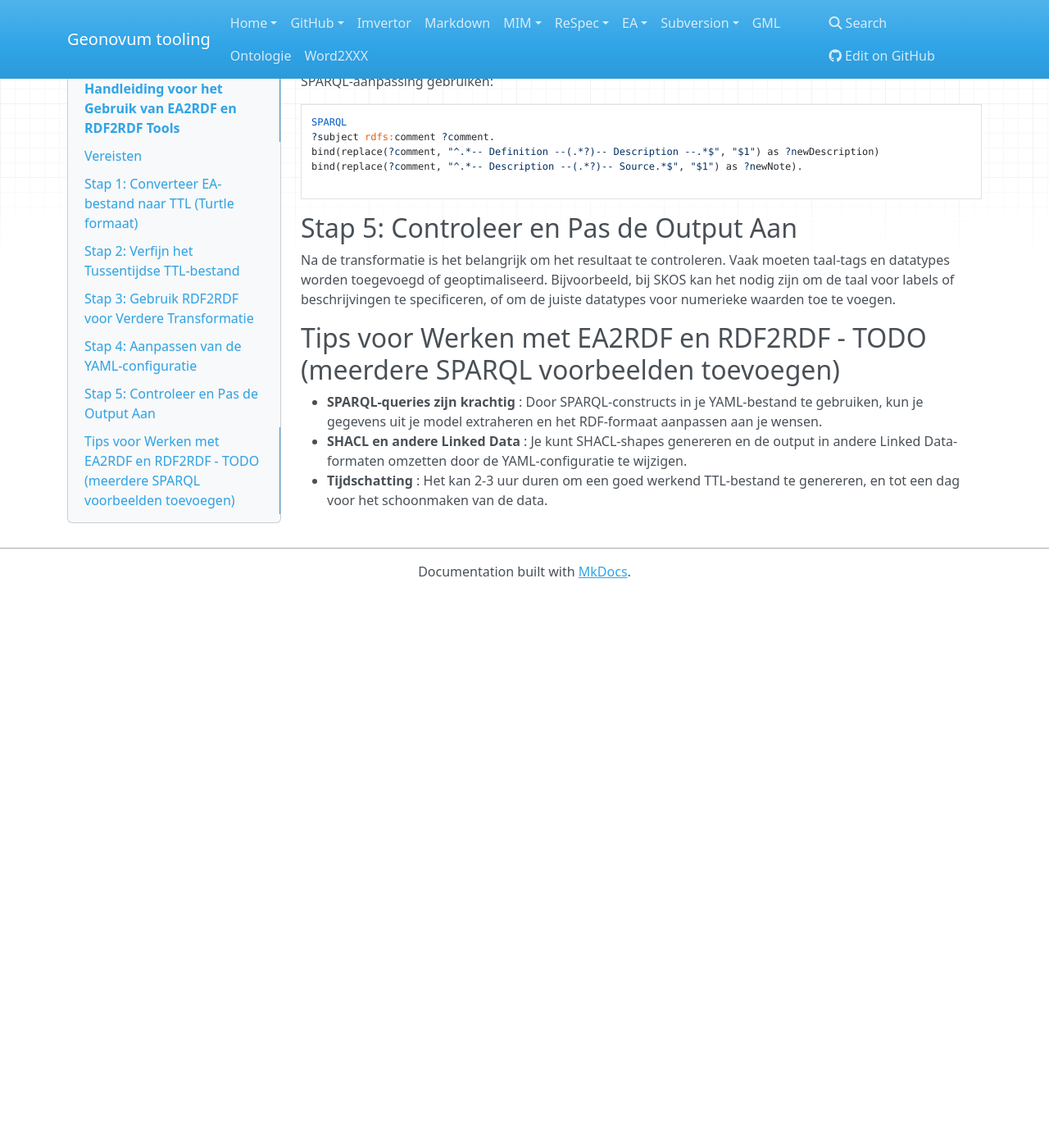
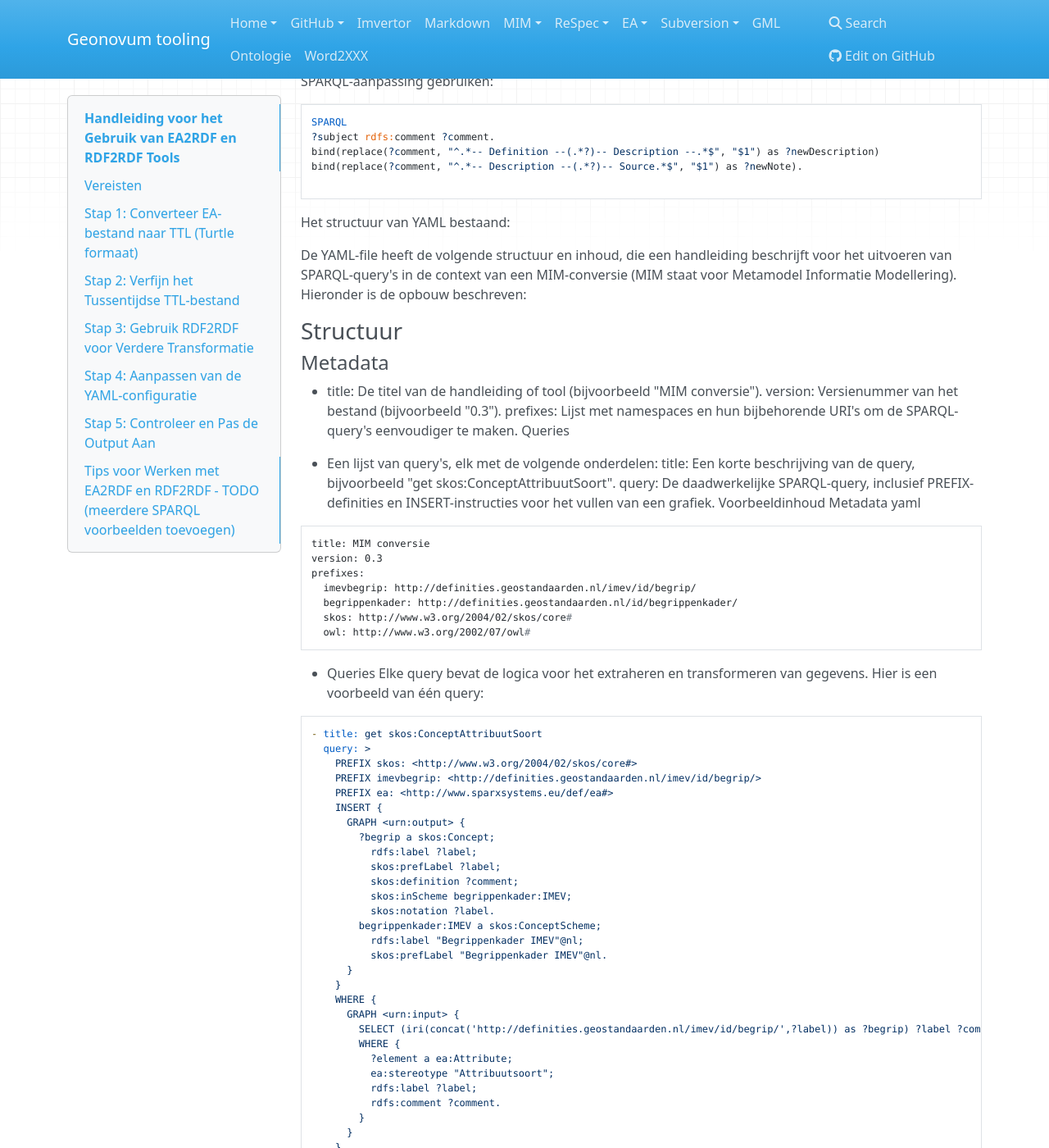
Before and after one commit to Geonovum/handleiding-tooling, an MkDocs documentation site: the page built from docs/UML-to-RDF.md, in a window 1280 px wide and 1400 px high, scrolled down 1422 px. Shown: the whole window at 82% size. Built offline with MkDocs 1.6.1, drawn with Linux system fonts in a browser that asks for light colours; nearby versions of some CDN libraries; before the commit the page ends 2147 px from its top, so only the background shows below that; some of the changed text lies outside the part shown.

Commit message:
ADDED:beschrijving van Yaml en SPARQL

````diff
--- a/docs/UML-to-RDF.md
+++ b/docs/UML-to-RDF.md
@@ -56,6 +56,122 @@
 bind(replace(?comment, "^.*-- Description --(.*?)-- Source.*$", "$1") as ?newNote).
 
 ```
+Het structuur van YAML bestaand:
+
+De YAML-file heeft de volgende structuur en inhoud, die een handleiding beschrijft voor het uitvoeren van SPARQL-query's in de context van een MIM-conversie (MIM staat voor Metamodel Informatie Modellering). Hieronder is de opbouw beschreven:
+
+### Structuur
+#### Metadata
+
+- title: De titel van de handleiding of tool (bijvoorbeeld "MIM conversie").
+version: Versienummer van het bestand (bijvoorbeeld "0.3").
+prefixes: Lijst met namespaces en hun bijbehorende URI's om de SPARQL-query's eenvoudiger te maken.
+Queries
+
+- Een lijst van query's, elk met de volgende onderdelen:
+title: Een korte beschrijving van de query, bijvoorbeeld "get skos:ConceptAttribuutSoort".
+query: De daadwerkelijke SPARQL-query, inclusief PREFIX-definities en INSERT-instructies voor het vullen van een grafiek.
+Voorbeeldinhoud
+Metadata
+yaml
+```
+title: MIM conversie
+version: 0.3
+prefixes:
+  imevbegrip: http://definities.geostandaarden.nl/imev/id/begrip/
+  begrippenkader: http://definities.geostandaarden.nl/id/begrippenkader/
+  skos: http://www.w3.org/2004/02/skos/core#
+  owl: http://www.w3.org/2002/07/owl#
+```
+- Queries
+Elke query bevat de logica voor het extraheren en transformeren van gegevens. Hier is een voorbeeld van één query:
+
+```YAML
+- title: get skos:ConceptAttribuutSoort
+  query: >
+    PREFIX skos: <http://www.w3.org/2004/02/skos/core#>
+    PREFIX imevbegrip: <http://definities.geostandaarden.nl/imev/id/begrip/>
+    PREFIX ea: <http://www.sparxsystems.eu/def/ea#>
+    INSERT {
+      GRAPH <urn:output> {
+        ?begrip a skos:Concept;
+          rdfs:label ?label;
+          skos:prefLabel ?label;
+          skos:definition ?comment;
+          skos:inScheme begrippenkader:IMEV;
+          skos:notation ?label.
+        begrippenkader:IMEV a skos:ConceptScheme;
+          rdfs:label "Begrippenkader IMEV"@nl;
+          skos:prefLabel "Begrippenkader IMEV"@nl.
+      }
+    }
+    WHERE {
+      GRAPH <urn:input> {
+        SELECT (iri(concat('http://definities.geostandaarden.nl/imev/id/begrip/',?label)) as ?begrip) ?label ?comment
+        WHERE {
+          ?element a ea:Attribute;
+          ea:stereotype "Attribuutsoort";
+          rdfs:label ?label;
+          rdfs:comment ?comment.
+        }
+      }
+    }
+```
+Deze structuur is bedoeld om gegevens uit een bron te halen en om te zetten naar SKOS-concepten in een RDF-graaf.
+
+
+### Structuur van de SPARQL-query
+- Prefixes
+Deze sectie definieert namespaces die in de query worden gebruikt. Prefixes maken de query compacter door URI's af te korten.
+Voorbeeld:
+
+```sparql
+PREFIX skos: <http://www.w3.org/2004/02/skos/core#>
+PREFIX imevbegrip: <http://definities.geostandaarden.nl/imev/id/begrip/>
+```
+
+- INSERT-sectie
+In deze sectie wordt gedefinieerd welke triples moeten worden toegevoegd aan een doelgraaf (GRAPH <urn:output>). De structuur van de RDF-triples (subject, predicate, object) is hier beschreven.
+Voorbeeld:
+
+```sparql
+INSERT {
+  GRAPH <urn:output> {
+    ?begrip a skos:Concept;
+      rdfs:label ?label;
+      skos:prefLabel ?label;
+      skos:definition ?comment;
+      skos:inScheme begrippenkader:IMEV;
+      skos:notation ?label.
+    begrippenkader:IMEV a skos:ConceptScheme;
+      rdfs:label "Begrippenkader IMEV"@nl;
+      skos:prefLabel "Begrippenkader IMEV"@nl.
+  }
+}
+```
+
+- WHERE-sectie
+Hier wordt beschreven welke data uit de bron moet worden opgehaald en welke voorwaarden gelden voor de selectie.
+Voorbeeld:
+
+```sparql
+WHERE {
+  GRAPH <urn:input> {
+    SELECT (iri(concat('http://definities.geostandaarden.nl/imev/id/begrip/', ?label)) AS ?begrip) ?label ?comment
+    WHERE {
+      ?element a ea:Attribute;
+      ea:stereotype "Attribuutsoort";
+      rdfs:label ?label;
+      rdfs:comment ?comment.
+    }
+  }
+}
+```
+
+Deze SPARQL-query is ontworpen om begrippen te creëren en te transformeren in overeenstemming met het SKOS (Simple Knowledge Organization System)-model. De resulterende RDF-data kunnen direct worden geüpload naar de omgeving https://staging-definities.geostandaarden.nl/nl/. Dit is een staging-omgeving voor het beheren en publiceren van termen en begrippenkaders binnen geostandaarden.
+
+
+
 
 ## Stap 5: Controleer en Pas de Output Aan
 
````
